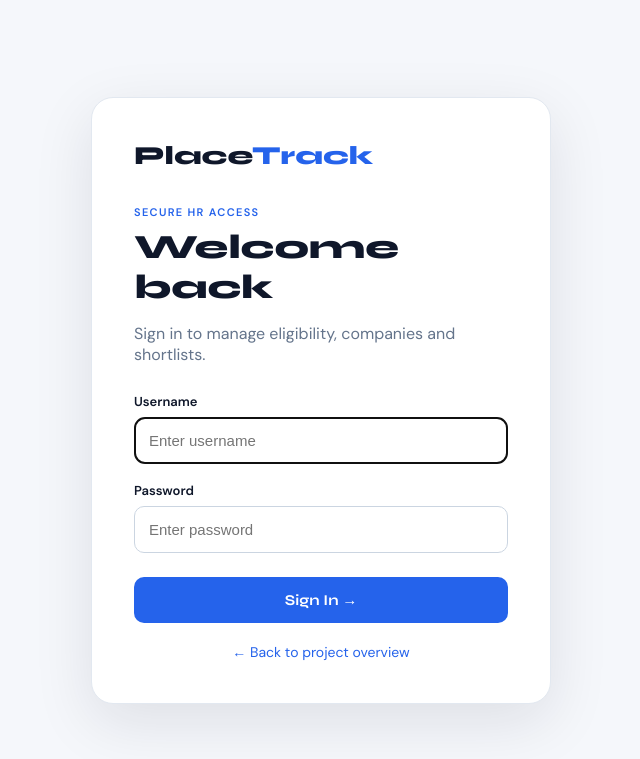
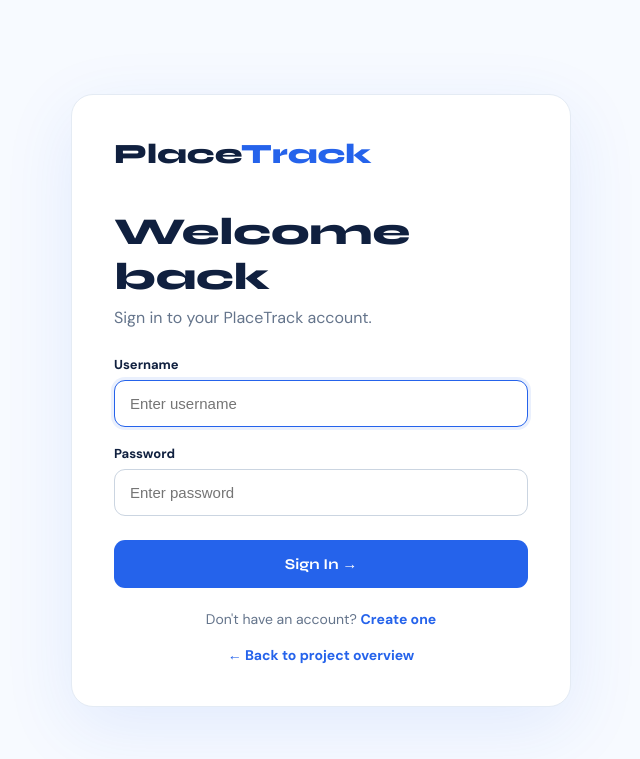
Before and after one commit to SAIMOULIs/PLACEMENT-ELIGIBILITY, a Django app: page /login/ in a window 1280 px wide. Shown: the top 759 px of the page, without its empty margins (319-959 px from the left). Run offline with Django 4.2, Linux system fonts and the light colour scheme.

Commit message:
fix: clean sign in page and add signup link

```diff
--- a/placements/templates/placements/login.html
+++ b/placements/templates/placements/login.html
@@ -1,9 +1,4 @@
 <!DOCTYPE html>
-<html lang="en">
-<head>
-<meta charset="UTF-8"><meta name="viewport" content="width=device-width,initial-scale=1.0">
-<title>HR Login — PlaceTrack</title>
-<link href="https://fonts.googleapis.com/css2?family=Syne:wght@700;800&family=DM+Sans:wght@400;500;600&display=swap" rel="stylesheet">
-<style>
-*{box-sizing:border-box}body{margin:0;min-height:100vh;font-family:'DM Sans',sans-serif;background:#f5f7fb;color:#0f172a;display:flex;align-items:center;justify-content:center;padding:24px}.card{width:100%;max-width:460px;background:#fff;border:1px solid #e2e8f0;border-radius:22px;padding:42px;box-shadow:0 18px 60px rgba(15,23,42,.1)}.brand{font:800 26px Syne;margin-bottom:34px}.brand span{color:#2563eb}.eyebrow{text-transform:uppercase;letter-spacing:.12em;font-size:11px;font-weight:700;color:#2563eb}.title{font:800 34px Syne;margin:8px 0}.sub{color:#64748b;margin-bottom:28px}.error{background:#fff1f2;color:#be123c;border:1px solid #fecdd3;padding:12px;border-radius:10px;margin-bottom:18px}.label{display:block;font-size:13px;font-weight:700;margin:18px 0 7px}.input{width:100%;padding:14px;border:1px solid #cbd5e1;border-radius:10px;font-size:15px}.btn{width:100%;margin-top:24px;padding:14px;border:0;border-radius:10px;background:#2563eb;color:#fff;font:700 15px Syne;cursor:pointer}.back{display:block;text-align:center;margin-top:20px;color:#2563eb;text-decoration:none;font-size:14px}
-</style></head><body><main class="card"><div class="brand">Place<span>Track</span></div><div class="eyebrow">Secure HR access</div><h1 class="title">Welcome back</h1><p class="sub">Sign in to manage eligibility, companies and shortlists.</p>{% if error %}<div class="error">⚠️ {{ error }}</div>{% endif %}<form method="POST">{% csrf_token %}<label class="label">Username</label><input class="input" type="text" name="username" placeholder="Enter username" required autofocus><label class="label">Password</label><input class="input" type="password" name="password" placeholder="Enter password" required><button class="btn" type="submit">Sign In →</button></form><a class="back" href="{% url 'landing' %}">← Back to project overview</a></main></body></html>
+<html lang="en"><head><meta charset="UTF-8"><meta name="viewport" content="width=device-width,initial-scale=1.0"><title>Sign In — PlaceTrack</title><link href="https://fonts.googleapis.com/css2?family=DM+Sans:wght@400;500;600;700&family=Syne:wght@700;800&display=swap" rel="stylesheet"><style>
+*{box-sizing:border-box}body{margin:0;min-height:100vh;font-family:'DM Sans',sans-serif;background:#f7faff;color:#10203f;display:flex;align-items:center;justify-content:center;padding:24px}.card{width:100%;max-width:500px;background:#fff;border:1px solid #e4ebf4;border-radius:22px;padding:42px;box-shadow:0 20px 70px rgba(37,99,235,.1)}.brand{font:800 28px Syne;margin-bottom:38px}.brand span{color:#2563eb}.title{font:800 38px Syne;margin:0 0 8px}.sub{color:#64748b;margin:0 0 28px;font-size:16px}.error{background:#fff1f2;color:#be123c;border:1px solid #fecdd3;padding:12px;border-radius:10px;margin-bottom:18px}.label{display:block;font-size:13px;font-weight:700;margin:18px 0 7px}.input{width:100%;padding:14px 15px;border:1px solid #cbd5e1;border-radius:11px;font-size:15px;outline:none}.input:focus{border-color:#2563eb;box-shadow:0 0 0 3px #2563eb18}.btn{width:100%;margin-top:24px;padding:15px;border:0;border-radius:11px;background:#2563eb;color:#fff;font:700 15px Syne;cursor:pointer}.signup{text-align:center;color:#64748b;margin:22px 0 4px;font-size:14px}.signup a,.back{color:#2563eb;text-decoration:none;font-weight:700}.back{display:block;text-align:center;margin-top:18px;font-size:14px}
+</style></head><body><main class="card"><div class="brand">Place<span>Track</span></div><h1 class="title">Welcome back</h1><p class="sub">Sign in to your PlaceTrack account.</p>{% if error %}<div class="error">⚠️ {{ error }}</div>{% endif %}<form method="POST">{% csrf_token %}<label class="label">Username</label><input class="input" type="text" name="username" placeholder="Enter username" required autofocus><label class="label">Password</label><input class="input" type="password" name="password" placeholder="Enter password" required><button class="btn" type="submit">Sign In →</button></form><p class="signup">Don't have an account? <a href="{% url 'signup' %}">Create one</a></p><a class="back" href="{% url 'landing' %}">← Back to project overview</a></main></body></html>
```
